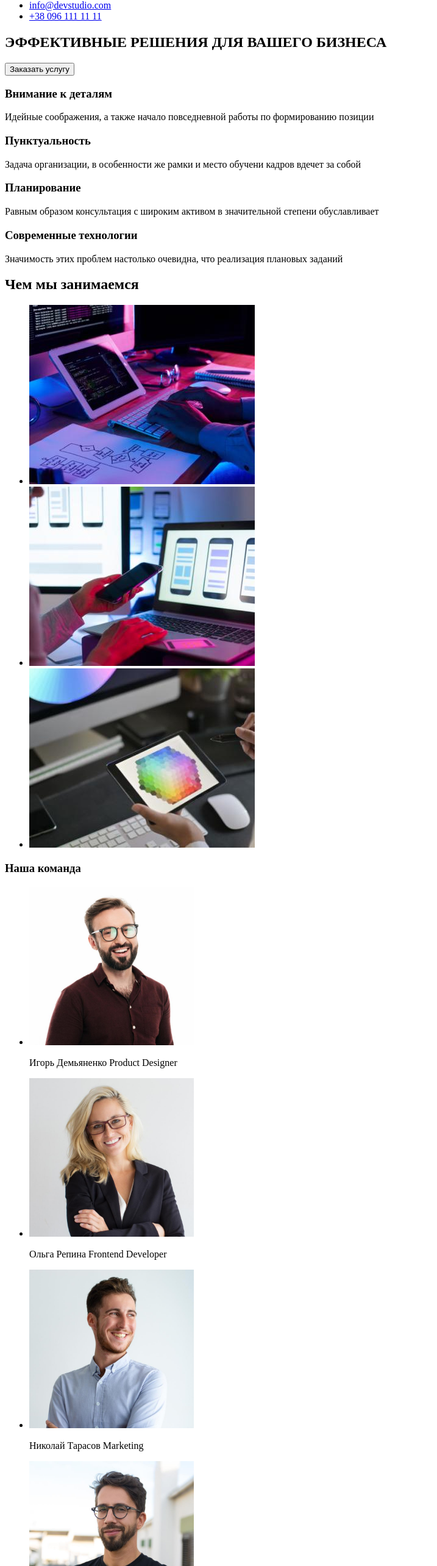
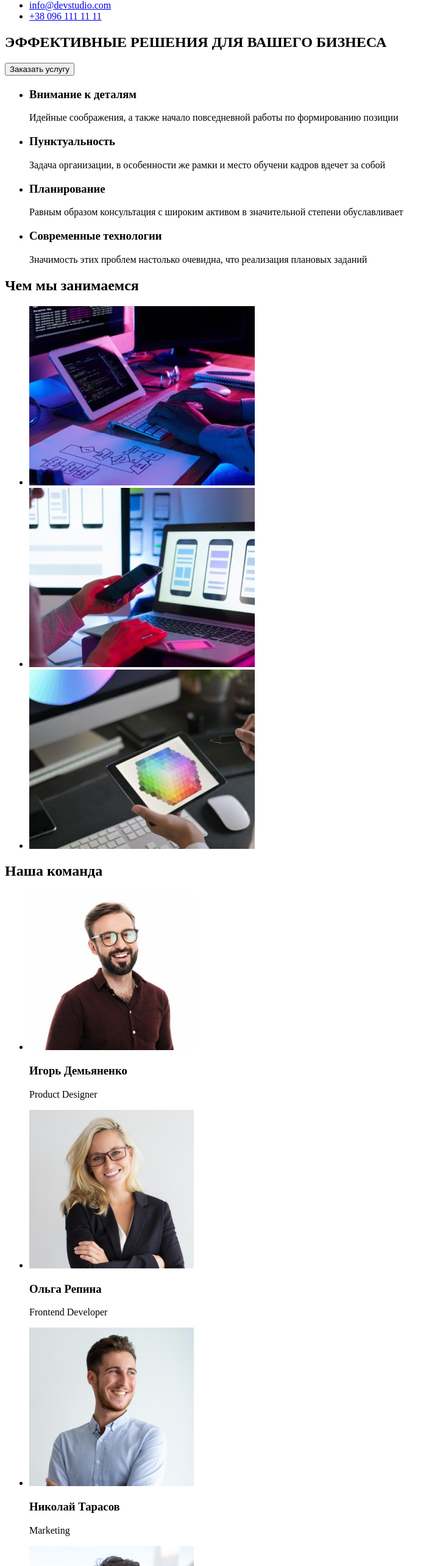
Before and after one commit to antonaksyuk/goit-markup-hw-01, a plain HTML site: page index.html in a window 1280 px wide. Shown: the part 112-2680 px from the top of the page at 61% size, without its empty margins (0-717 px from the left). Drawn offline with Linux system fonts and the light colour scheme.

Commit message:
Update index.html

```diff
--- a/index.html
+++ b/index.html
@@ -27,24 +27,33 @@
             <button type="button">Заказать услугу</button>
         </section>
         <section>
-
+            <h2></h2>
+            <ul>
+                <li>
                 <h3>Внимание к деталям</h3>
                 <p>
                 Идейные соображения, а также начало повседневной работы по формированию позиции
                 </p>
+                </li>
+                <li>
                 <h3>Пунктуальность</h3>
                 <p>
                 Задача организации, в особенности же рамки и место обучени кадров вдечет за собой
                 </p>
+                </li>
+                <li>
                 <h3>Планирование</h3>
                 <p>
-                </p>
                 Равным образом консультация с широким активом в значительной степени обуславливает
                 </p>
+                </li>
+                <li>
                 <h3>Современные технологии</h3>
                 <p>
                 Значимость этих проблем настолько очевидна, что реализация плановых заданий
                 </p>
+                </li>
+            </ul>
         </section>
         <section>
             <h2>Чем мы занимаемся</h2>
@@ -61,30 +70,34 @@
             </ul>
         </section>
         <section>
-            <h3>Наша команда</h3>
+            <h2>Наша команда</h2>
             <ul>
             <li>
                 <img src="./images/imgf1.jpg" width="270" alt="Игорь Демьяненко">
+                <h3>Игорь Демьяненко</h3>
                 <p>
-                    Игорь Демьяненко Product Designer
+                Product Designer
                 </p>
             </li>
             <li>
                 <img src="./images/imgf2.jpg" width="270" alt="Ольга Репина">
+                <h3>Ольга Репина</h3>
                 <p>
-                    Ольга Репина Frontend Developer
+                Frontend Developer
                 </p>
             </li>
             <li>
                 <img src="./images/imgf3.jpg" width="270" alt="Николай Тарасов">
+                <h3>Николай Тарасов</h3>
                 <p>
-                    Николай Тарасов Marketing
+                Marketing
                 </p>
             </li>
             <li>
                 <img src="./images/imgf4.jpg" width="270" alt="Михаил Ермаков">
+                <h3>Михаил Ермаков</h3>
                 <p>
-                    Михаил Ермаков UI Designer
+                UI Designer
                 </p>
             </li>
             </ul>
```
Lines whose indentation alone changed are shown as unchanged.
